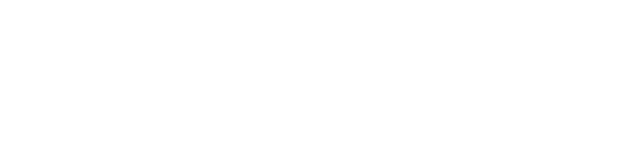
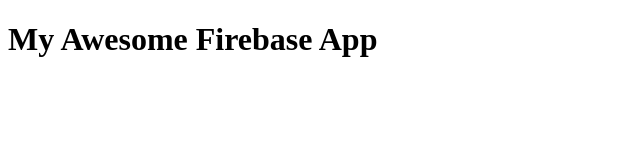
Before and after one commit to PrimeTimeTran/fb-Hosting, a plain HTML site: page public/index.html in a window 1280 px wide. Shown: the whole page, without its empty margins (0-640 px from the left). Drawn offline with Linux system fonts and the light colour scheme.

Commit message:
Add githut

```diff
--- a/public/index.html
+++ b/public/index.html
@@ -8,6 +8,7 @@
 </head>
 
 <body>
+  <h1>My Awesome Firebase App</h1>
 
 </body>
 <script src="https://www.gstatic.com/firebasejs/8.2.1/firebase-auth.js"></script>
```
Also changed, not shown: 1 other file.
